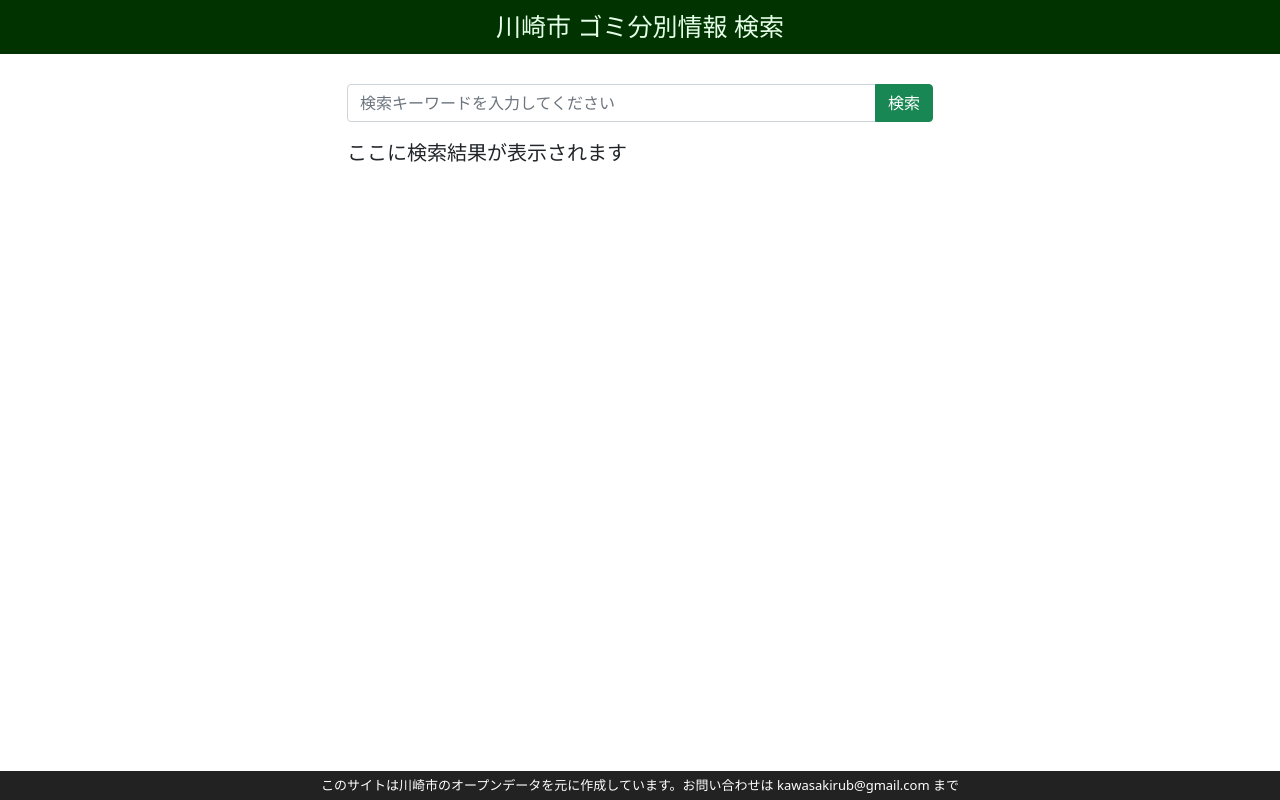
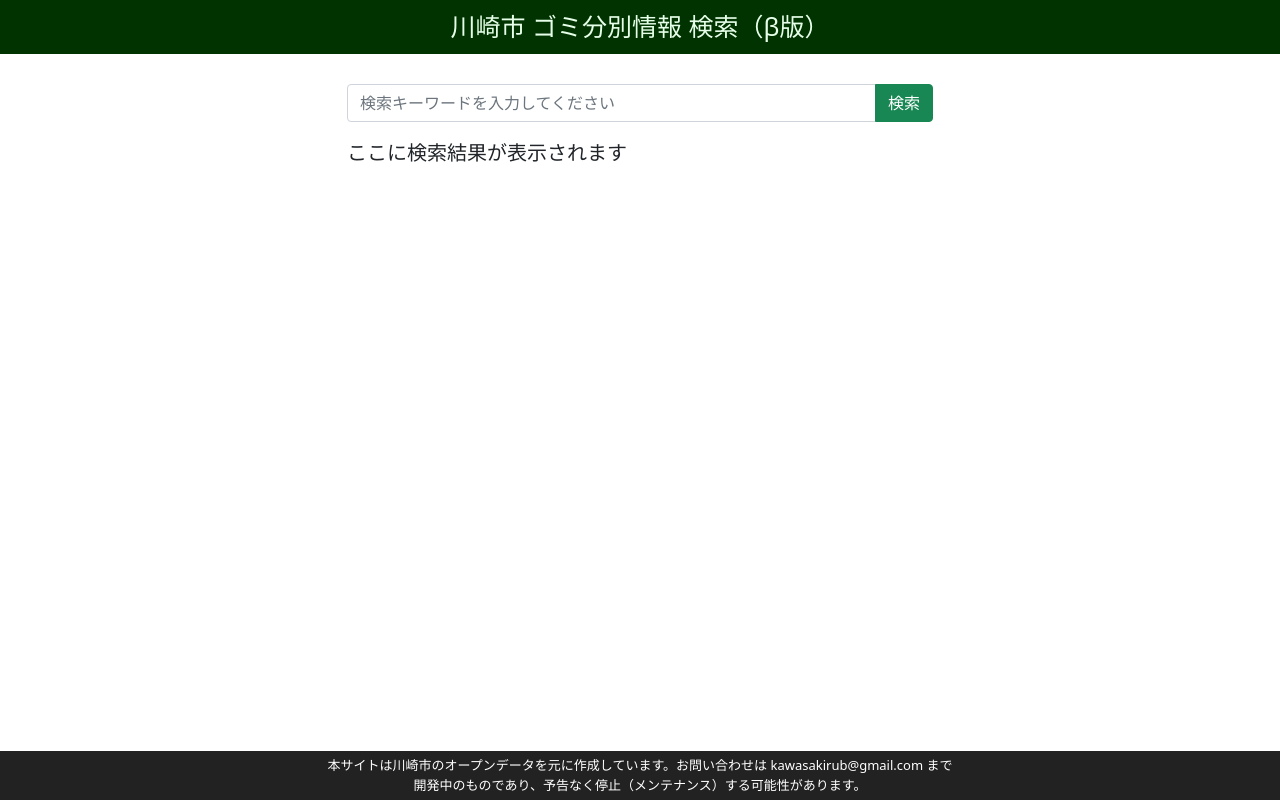
Before and after one commit to baishiaihui/sortapp_front, a Nuxt app: page / in a window 1280 px wide. Built offline with nearby package versions, Linux system fonts and the light colour scheme.

Commit message:
add github action

```diff
--- a/components/footer.vue
+++ b/components/footer.vue
@@ -1,6 +1,7 @@
 <template>
   <div class="footer">
-    このサイトは川崎市のオープンデータを元に作成しています。お問い合わせは kawasakirub@gmail.com まで
+    本サイトは川崎市のオープンデータを元に作成しています。お問い合わせは kawasakirub@gmail.com まで<br>
+    開発中のものであり、予告なく停止（メンテナンス）する可能性があります。
   </div>
 </template>
 
--- a/components/header.vue
+++ b/components/header.vue
@@ -1,6 +1,6 @@
 <template>
 	<div class="header">
-		川崎市 ゴミ分別情報 検索
+		川崎市 ゴミ分別情報 検索（β版）
 	</div>
 </template>
 
```
